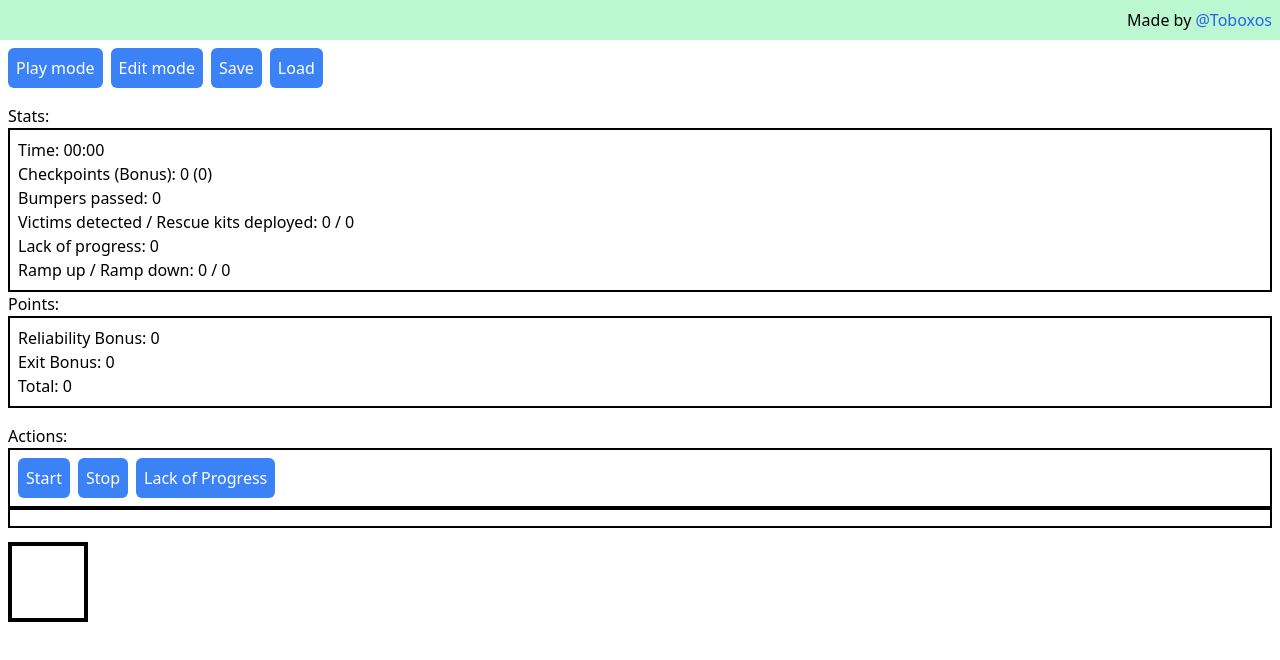
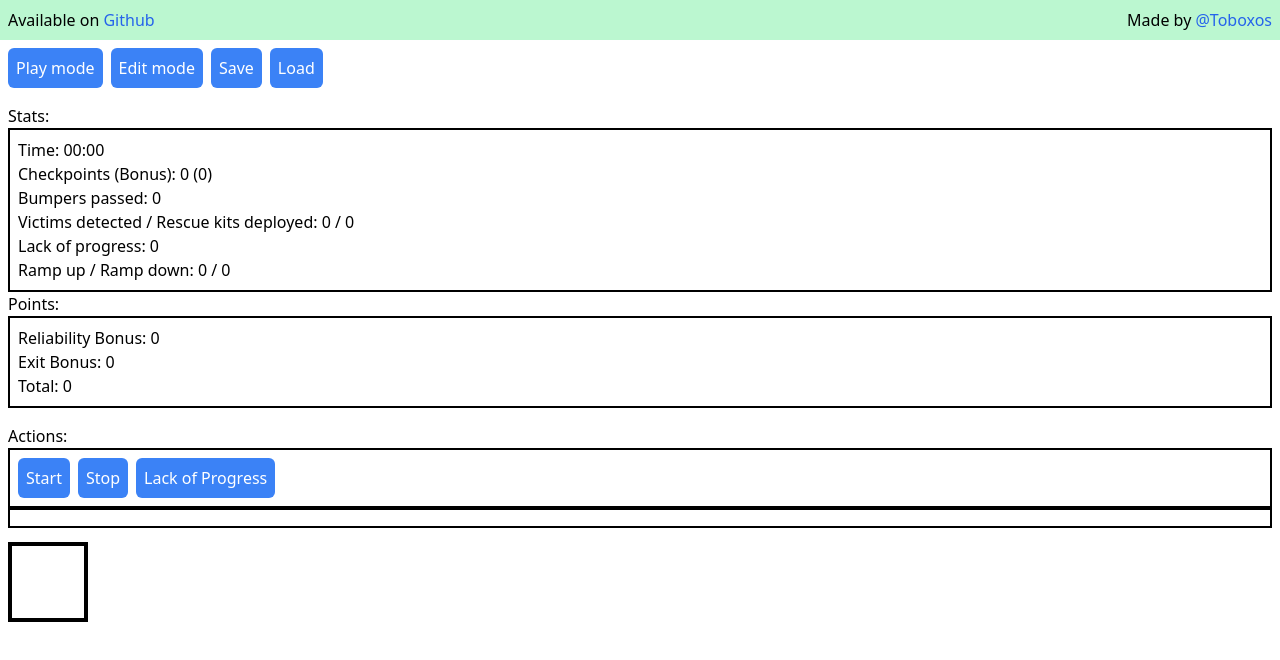
Before and after one commit to Toboxos/rcj-maze-entry-editor, a Vue app: page / in a window 1280 px wide. Shown: the top 660 px of the page. Built offline with nearby package versions, Linux system fonts and the light colour scheme.

Commit message:
Added reference to github

```diff
--- a/src/components/Maze.vue
+++ b/src/components/Maze.vue
@@ -1,7 +1,12 @@
 <template>
   <div>
-    <div class="p-2 text-right bg-green-200">
-      Made by <a href="https://toboxos.de" class="text-blue-600 hover:text-blue-800">@Toboxos</a>
+    <div class="p-2 bg-green-200 w-full">
+      <div class="inline text-left">
+        Available on <a href="https://github.com/Toboxos/rcj-maze-entry-editor" class="text-blue-600 hover:text-blue-800">Github</a>
+      </div>
+      <div class="inline float-right">
+        Made by <a href="https://toboxos.de" class="text-blue-600 hover:text-blue-800">@Toboxos</a>
+      </div>
     </div>
 
     <div class="p-2 space-x-2">
```
